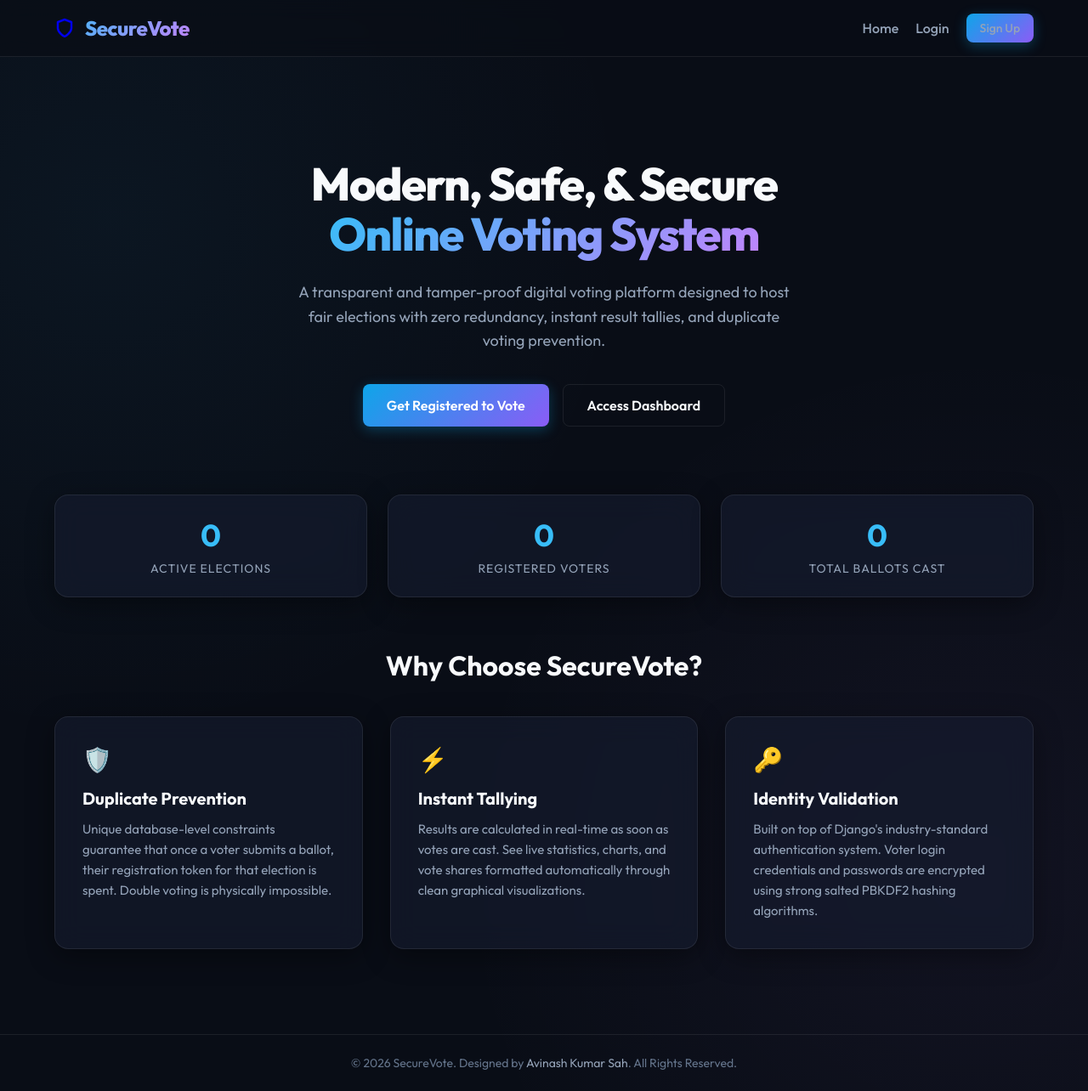
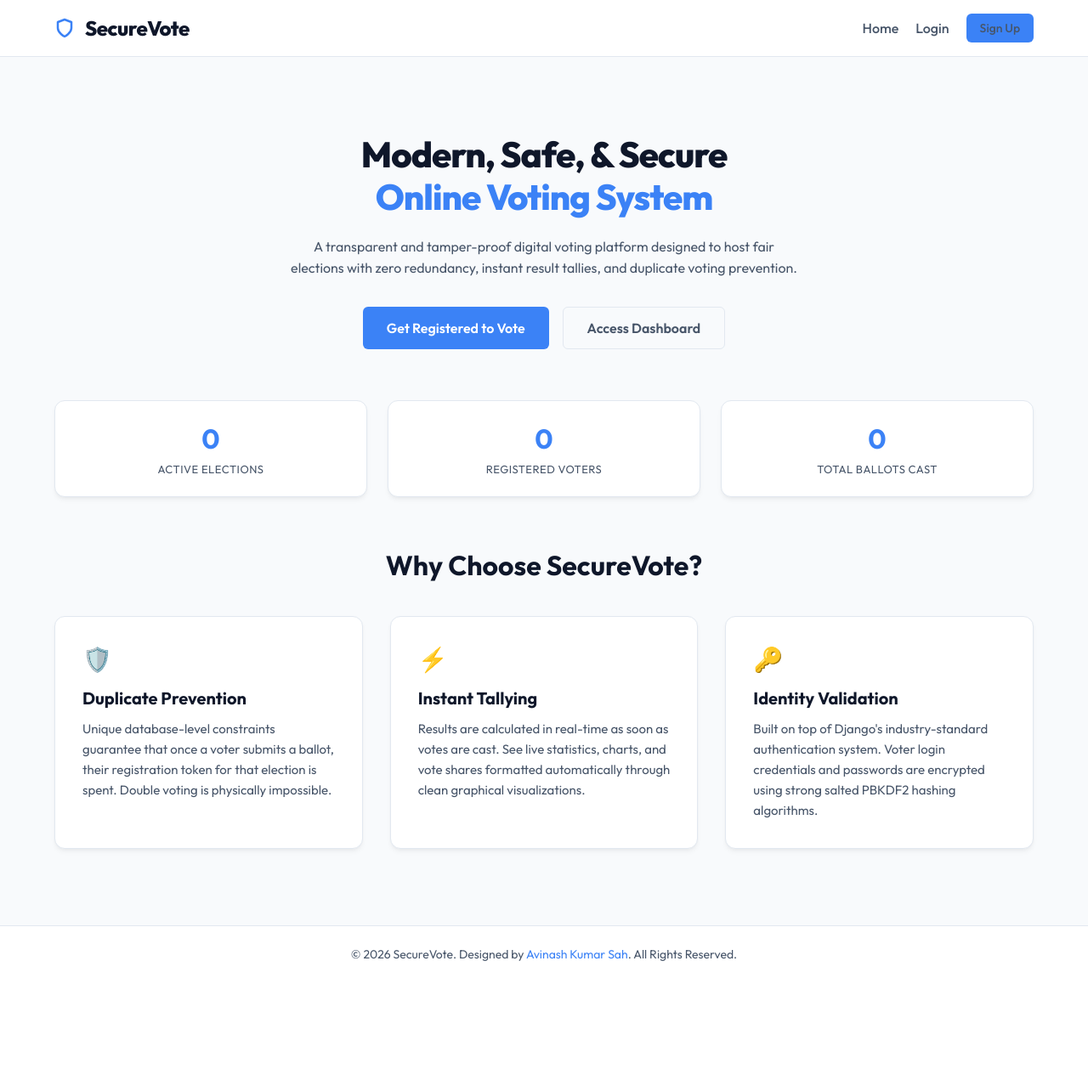
Before and after one commit to avinashdev025-cyber/online-voting-system, a Django app: page / in a window 1280 px wide. Shown: the whole page at 85% size. After the commit the page ends 1131 px from the top, so only its background shows below. Run offline with Django 5.2, Linux system fonts and the light colour scheme; data that the repository does not hold is empty.

Commit message:
Change to simple clean light-themed UI design

```diff
--- a/voting/static/css/style.css
+++ b/voting/static/css/style.css
@@ -1,26 +1,27 @@
 @import url('https://fonts.googleapis.com/css2?family=Outfit:wght@300;400;500;600;700;800&display=swap');
 
 :root {
-    --bg-main: #090d16;
-    --bg-card: rgba(22, 29, 49, 0.6);
-    --bg-card-hover: rgba(30, 41, 69, 0.85);
-    --border-color: rgba(255, 255, 255, 0.08);
-    --border-hover: rgba(56, 189, 248, 0.4);
+    --bg-main: #f8fafc;
+    --bg-card: #ffffff;
+    --bg-card-hover: #f1f5f9;
+    --border-color: #e2e8f0;
+    --border-hover: #cbd5e1;
 
-    --text-primary: #f8fafc;
-    --text-secondary: #94a3b8;
-    --text-muted: #64748b;
+    --text-primary: #0f172a;
+    --text-secondary: #475569;
+    --text-muted: #94a3b8;
 
-    --color-primary: #38bdf8;
-    --color-primary-glow: rgba(56, 189, 248, 0.15);
-    --color-secondary: #c084fc;
+    --color-primary: #3b82f6;
+    --color-primary-hover: #2563eb;
+    --color-primary-glow: rgba(59, 130, 246, 0.1);
+    --color-secondary: #8b5cf6;
     --color-success: #10b981;
     --color-success-glow: rgba(16, 185, 129, 0.15);
     --color-danger: #ef4444;
     --color-warning: #f59e0b;
 
-    --transition-fast: 0.2s ease;
-    --transition-normal: 0.3s cubic-bezier(0.4, 0, 0.2, 1);
+    --transition-fast: 0.15s ease;
+    --transition-normal: 0.25s cubic-bezier(0.4, 0, 0.2, 1);
 
     --font-sans: 'Outfit', -apple-system, BlinkMacSystemFont, "Segoe UI", Roboto, sans-serif;
 }
@@ -39,9 +40,6 @@ body {
     display: flex;
     flex-direction: column;
     overflow-x: hidden;
-    background-image:
-        radial-gradient(circle at 10% 20%, rgba(56, 189, 248, 0.05) 0%, transparent 40%),
-        radial-gradient(circle at 90% 80%, rgba(192, 132, 252, 0.05) 0%, transparent 40%);
 }
 
 /* Base Container & Grid */
@@ -52,14 +50,12 @@ body {
     padding: 0 24px;
 }
 
-/* Glassmorphism utility */
+/* Panel styles */
 .glass-panel {
     background: var(--bg-card);
-    backdrop-filter: blur(16px);
-    -webkit-backdrop-filter: blur(16px);
     border: 1px solid var(--border-color);
-    border-radius: 16px;
-    box-shadow: 0 8px 32px 0 rgba(0, 0, 0, 0.4);
+    border-radius: 12px;
+    box-shadow: 0 4px 6px -1px rgba(0, 0, 0, 0.05), 0 2px 4px -2px rgba(0, 0, 0, 0.05);
     transition: transform var(--transition-normal), border-color var(--transition-normal), box-shadow var(--transition-normal);
 }
 
@@ -69,10 +65,8 @@ body {
     position: sticky;
     top: 0;
     z-index: 100;
-    background: rgba(9, 13, 22, 0.7);
+    background: #ffffff;
     border-bottom: 1px solid var(--border-color);
-    backdrop-filter: blur(12px);
-    -webkit-backdrop-filter: blur(12px);
 }
 
 .navbar-content {
@@ -85,13 +79,15 @@ body {
     font-size: 24px;
     font-weight: 800;
     letter-spacing: -0.5px;
-    background: linear-gradient(135deg, var(--color-primary), var(--color-secondary));
-    -webkit-background-clip: text;
-    -webkit-text-fill-color: transparent;
+    color: var(--text-primary);
     text-decoration: none;
     display: flex;
     align-items: center;
     gap: 8px;
+}
+
+.brand svg {
+    color: var(--color-primary);
 }
 
 .nav-links {
@@ -118,7 +114,7 @@ body {
     align-items: center;
     justify-content: center;
     padding: 10px 20px;
-    border-radius: 8px;
+    border-radius: 6px;
     font-weight: 600;
     font-size: 14px;
     cursor: pointer;
@@ -129,24 +125,24 @@ body {
 }
 
 .btn-primary {
-    background: linear-gradient(135deg, #0ea5e9, #8b5cf6);
+    background: var(--color-primary);
     color: #fff;
-    box-shadow: 0 4px 15px rgba(14, 165, 233, 0.3);
 }
 
 .btn-primary:hover {
-    transform: translateY(-2px);
-    box-shadow: 0 6px 20px rgba(14, 165, 233, 0.45);
+    background: var(--color-primary-hover);
+    transform: translateY(-1px);
 }
 
 .btn-outline {
     background: transparent;
     border: 1px solid var(--border-color);
-    color: var(--text-primary);
+    color: var(--text-secondary);
 }
 
 .btn-outline:hover {
     border-color: var(--color-primary);
+    color: var(--color-primary);
     background: var(--color-primary-glow);
 }
 
@@ -157,35 +153,33 @@ body {
 
 .btn-danger:hover {
     opacity: 0.9;
-    transform: translateY(-2px);
+    transform: translateY(-1px);
 }
 
 /* Hero Section */
 .hero {
-    padding: 80px 0;
+    padding: 60px 0;
     text-align: center;
-    position: relative;
 }
 
 .hero h1 {
-    font-size: 54px;
+    font-size: 42px;
     font-weight: 800;
-    line-height: 1.1;
-    margin-bottom: 24px;
-    letter-spacing: -1.5px;
+    line-height: 1.2;
+    margin-bottom: 20px;
+    color: var(--text-primary);
+    letter-spacing: -1px;
 }
 
 .hero h1 span {
-    background: linear-gradient(135deg, var(--color-primary), var(--color-secondary));
-    -webkit-background-clip: text;
-    -webkit-text-fill-color: transparent;
+    color: var(--color-primary);
 }
 
 .hero p {
-    font-size: 18px;
+    font-size: 16px;
     color: var(--text-secondary);
     max-width: 600px;
-    margin: 0 auto 36px;
+    margin: 0 auto 32px;
     line-height: 1.6;
 }
 
@@ -194,7 +188,7 @@ body {
     display: grid;
     grid-template-columns: repeat(auto-fit, minmax(220px, 1fr));
     gap: 24px;
-    margin-bottom: 48px;
+    margin-bottom: 40px;
 }
 
 .stat-card {
@@ -203,7 +197,7 @@ body {
 }
 
 .stat-value {
-    font-size: 36px;
+    font-size: 32px;
     font-weight: 700;
     color: var(--color-primary);
     margin-bottom: 8px;
@@ -211,29 +205,31 @@ body {
 
 .stat-label {
     color: var(--text-secondary);
-    font-size: 14px;
+    font-size: 13px;
     text-transform: uppercase;
-    letter-spacing: 1px;
+    letter-spacing: 0.5px;
 }
 
 /* Main Content Layout */
 .main-content {
     flex: 1;
-    padding: 40px 0;
+    padding: 30px 0;
 }
 
 /* Form Styles */
 .form-container {
     max-width: 480px;
-    margin: 40px auto;
+    margin: 30px auto;
     padding: 32px;
+    background: #ffffff;
 }
 
 .form-title {
-    font-size: 28px;
+    font-size: 26px;
     font-weight: 700;
     margin-bottom: 24px;
     text-align: center;
+    color: var(--text-primary);
 }
 
 .form-group {
@@ -616,12 +607,13 @@ body {
     padding: 24px 0;
     border-top: 1px solid var(--border-color);
     text-align: center;
-    color: var(--text-muted);
+    color: var(--text-secondary);
     font-size: 14px;
     margin-top: auto;
+    background: #ffffff;
 }
 
 .footer a {
-    color: var(--text-secondary);
+    color: var(--color-primary);
     text-decoration: none;
 }
```
Also changed, not shown: other parts of voting/static/css/style.css (+39 -44 lines).
